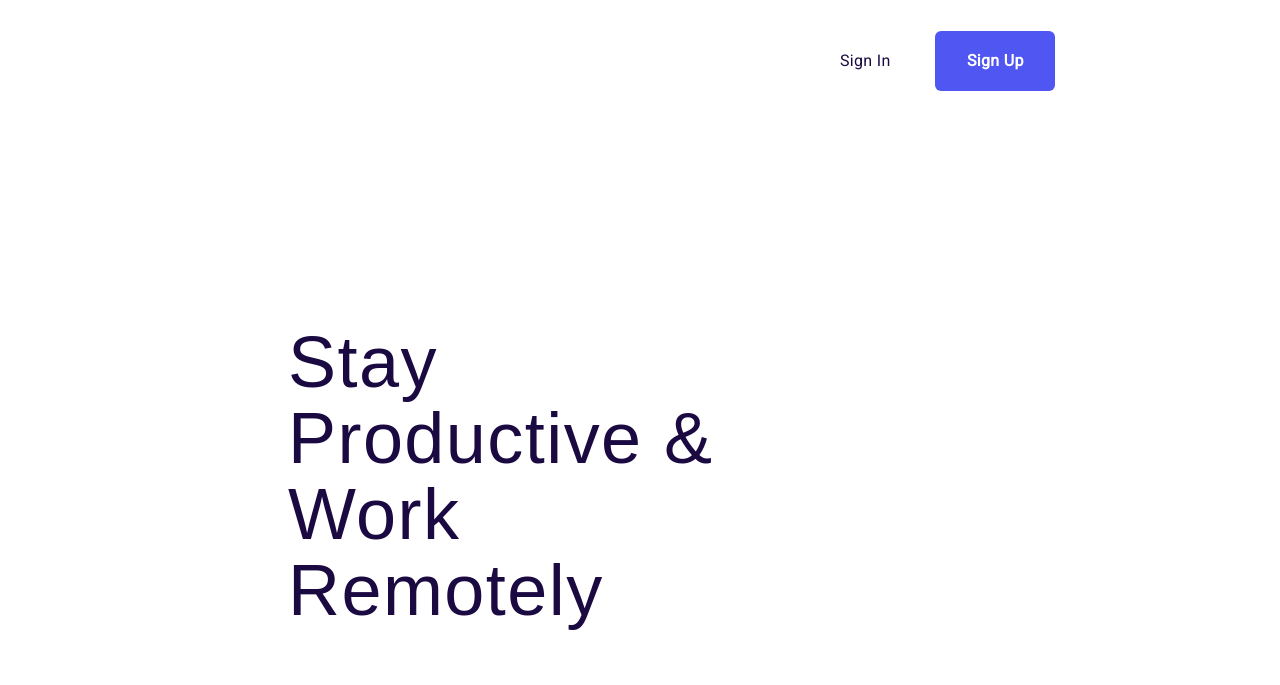
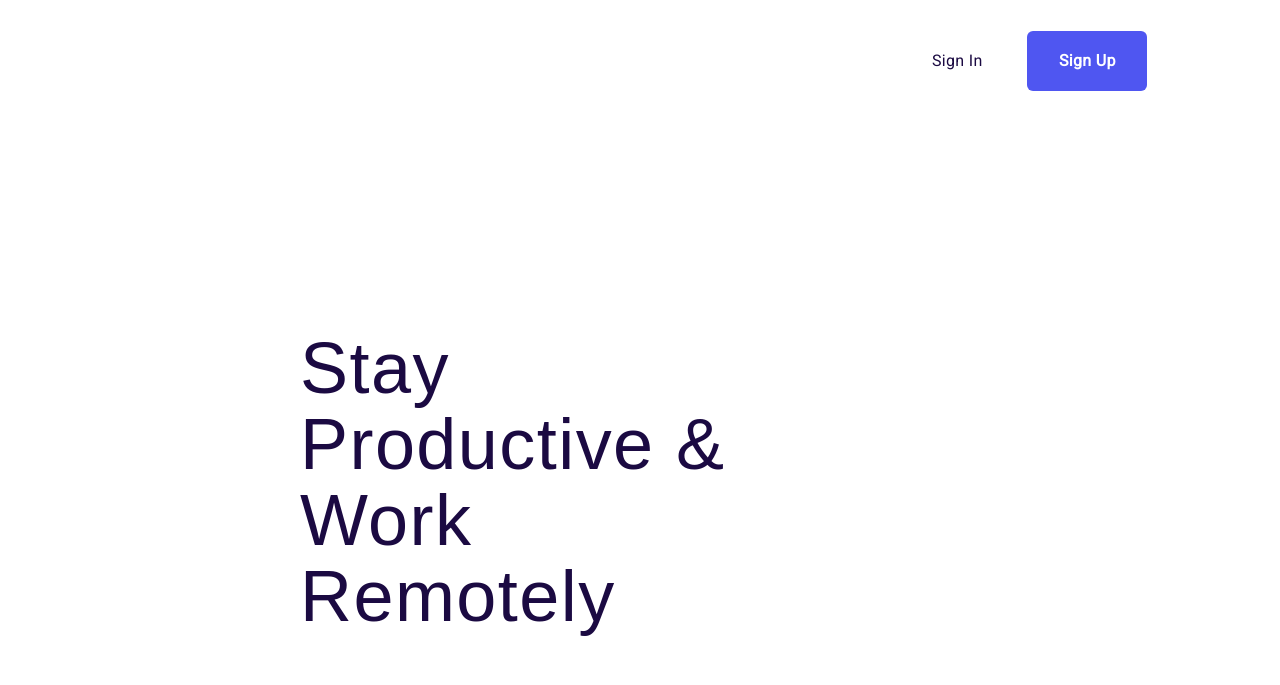
Before and after one commit to simon-jacobs/Assignment-04-Fonts.Figma, a plain HTML site: page index.html in a window 1280 px wide. Shown: the part 102-787 px from the top of the page. Drawn offline with Linux system fonts and the light colour scheme; a web font is replaced by a local one.

Commit message:
adjusted body

```diff
--- a/styles/index.css
+++ b/styles/index.css
@@ -1,3 +1,8 @@
+body {
+    margin-left: 100px; margin right: 100px;
+}
+
+
 .medi-logo {
     margin-top: 37px;
     margin-left: 80px;
@@ -118,8 +123,8 @@
 .main-header {
     max-width: 495px;
     width: 100%;
-    margin-top: 203px;
-    margin-left: 280px;
+    margin-top: 209px;
+    margin-left: 200px;
     color: #1B0A42;
     font-family: 'Ramaraja', sans-serif;
     font-size: 72px;
```
